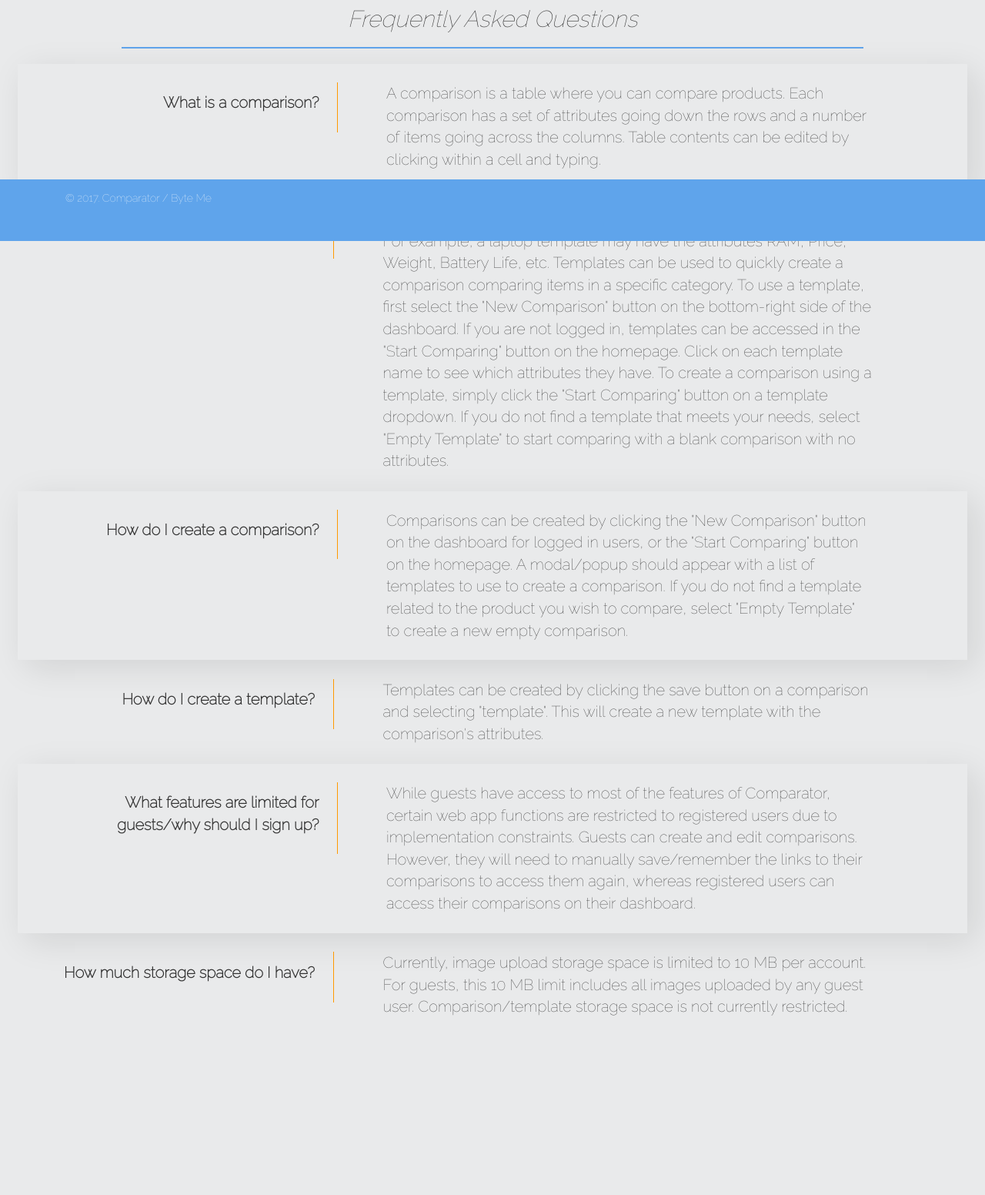
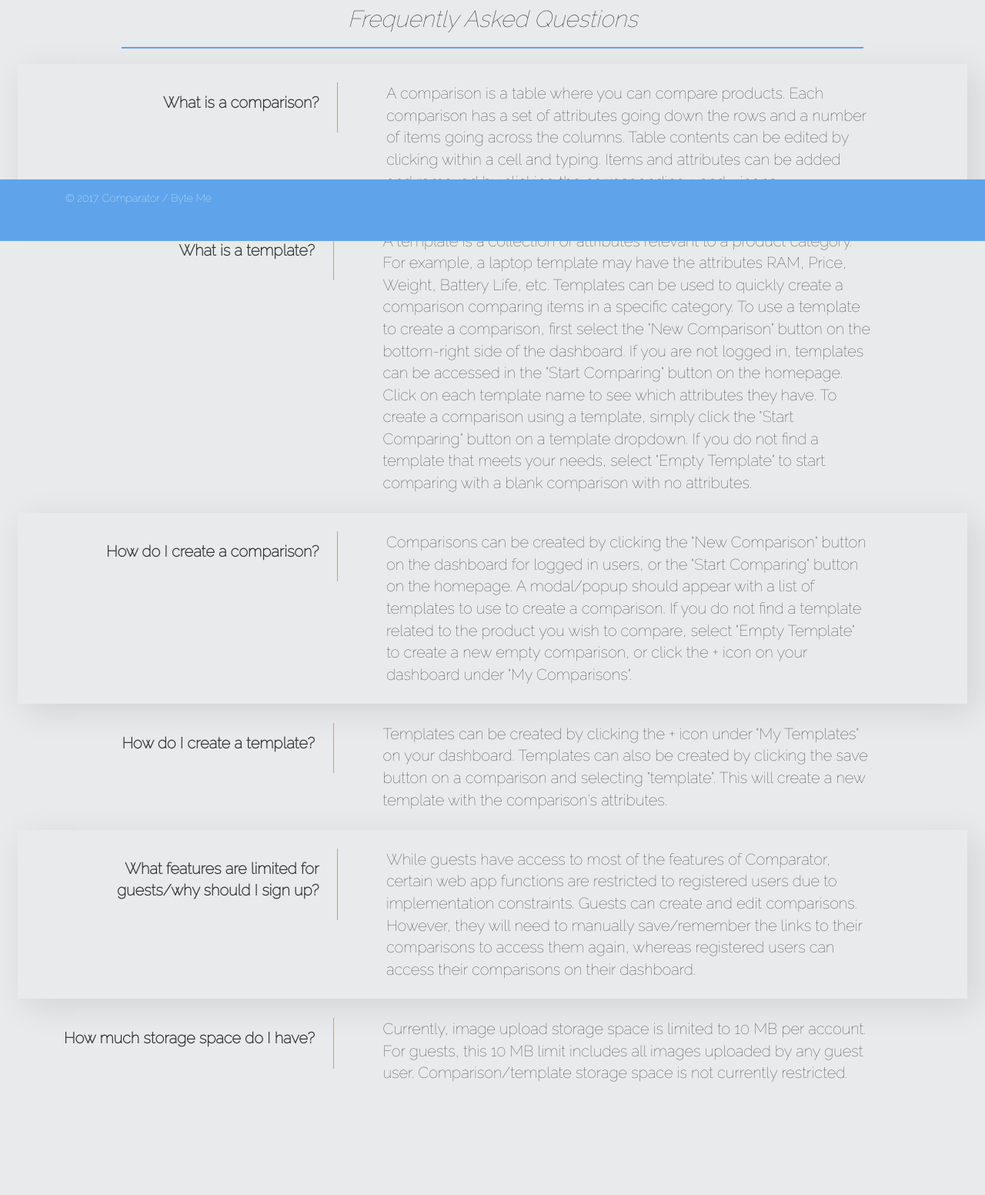
Before and after one commit to Angblah/Comparator, a Flask app: page /faq in a window 1280 px wide. Shown: the part 487-2039 px from the top of the page at 77% size. Before the commit the page ends 1806 px from the top, so only its background shows below. Run offline with Flask 2, Linux system fonts and the light colour scheme; parts of the project's set-up code (start-up, migrations or seed data) failed here and were passed over; some libraries are stand-ins or nearby versions.

Commit message:
- minor faq update to reflect new functionality - empty template has 2 blank attributes so that it will we displayed again in the create comparison modal (template info uses inner join on attribute, could be changed later).

```diff
--- a/project/database_utils.py
+++ b/project/database_utils.py
@@ -509,7 +509,7 @@ def initialize_db_structure():
             perform register_user('b@b.com', 'guest', 'guest_password');
             select register_user('test@comparator_test.com', 'Honey', 'Honey') into test_account;
 
-            perform create_empty_template('Empty Template', _account_id, 0);
+            perform create_empty_template('Empty Template', _account_id);
             select make_template(1, 'Top Load Washers', Array[1, 1, 0, 4, 1, 1, 0]::smallint[],
                                   Array['price', 'capacity', 'color', 'wash time', 'water efficiency', 'energy efficiency', 'type']) into washer_template;
             select make_template(1, 'Laptops', Array[1, 0, 1, 1, 1, 1, 0, 4]::smallint[],
--- a/project/templates/faq.html
+++ b/project/templates/faq.html
@@ -27,8 +27,9 @@
     <div class="col-sm-12" id="faq-cont">
         <div class="col-sm-4"><strong>What is a comparison?</strong></div>
         <div class="col-sm-7">A comparison is a table where you can compare products. Each comparison has a set of
-            attributes going down the rows and a number of items going across the columns. Table contents can be edited by
-            clicking within a cell and typing.
+            attributes going down the rows and a number of items going across the columns. Table contents can be edited
+            by clicking within a cell and typing. Items and attributes can be added and removed by clicking the
+            corresponding + and - icons.
         </div>
     </div>
 </div>
@@ -36,32 +37,35 @@
     <div class="col-sm-4"><strong>What is a template?</strong></div>
     <div class="col-sm-7">A template is a collection of attributes relevant to a product category. For example, a laptop
         template may have the attributes RAM, Price, Weight, Battery Life, etc. Templates can be used to quickly create
-            a comparison comparing items in a specific category. To use a template, first select the "New Comparison" button
-            on the bottom-right side of the dashboard. If you are not logged in, templates can be accessed in the "Start
-            Comparing" button on the homepage. Click on each template name to see which attributes they have. To create a
-            comparison using a template, simply click the "Start Comparing" button on a template dropdown. If you do not
-            find a template that meets your needs, select "Empty Template" to start comparing with a blank comparison with
-            no attributes.
+        a comparison comparing items in a specific category. To use a template to create a comparison, first select the
+        "New Comparison" button on the bottom-right side of the dashboard. If you are not logged in, templates can be
+        accessed in the "Start Comparing" button on the homepage. Click on each template name to see which attributes
+        they have. To create a comparison using a template, simply click the "Start Comparing" button on a template
+        dropdown. If you do not find a template that meets your needs, select "Empty Template" to start comparing with a
+        blank comparison with no attributes.
     </div>
 </div>
 <div class="row">
     <div class="col-sm-12" id="faq-cont">
         <div class="col-sm-4"><strong>How do I create a comparison?</strong></div>
         <div class="col-sm-7">
-            Comparisons can be created by clicking the "New Comparison" button on the dashboard for logged in users, or the
-            "Start Comparing" button on the homepage. A modal/popup should appear with a list of templates to use to create
+            Comparisons can be created by clicking the "New Comparison" button on the dashboard for logged in users, or
+            the
+            "Start Comparing" button on the homepage. A modal/popup should appear with a list of templates to use to
+            create
             a comparison.
-            If you do not find a template related to the product you wish to compare, select "Empty Template" to create a
-            new empty comparison.
+            If you do not find a template related to the product you wish to compare, select "Empty Template" to create
+            a
+            new empty comparison, or click the + icon on your dashboard under "My Comparisons".
         </div>
     </div>
 </div>
 <div class="row">
     <div class="col-sm-4"><strong>How do I create a template?</strong></div>
     <div class="col-sm-7">
-            Templates can be created by clicking the save button on a comparison and selecting "template". This will create
+        Templates can be created by clicking the + icon under "My Templates" on your dashboard.
+        Templates can also be created by clicking the save button on a comparison and selecting "template". This will create
         a new template with the comparison's attributes.
-            <!--TODO: how to create template -->
     </div>
 </div>
 <div class="row">
@@ -70,7 +74,8 @@
         <!--TODO: see if limit on how long comparison lasts, if guests can create templates-->
         <div class="col-sm-7">
             While guests have access to most of the features of Comparator, certain web app functions are restricted to
-            registered users due to implementation constraints. Guests can create and edit comparisons. However, they will
+            registered users due to implementation constraints. Guests can create and edit comparisons. However, they
+            will
             need to manually save/remember the links to their comparisons to access them again, whereas registered users
             can access their comparisons on their dashboard.
         </div>
```
Lines whose indentation alone changed are shown as unchanged.
